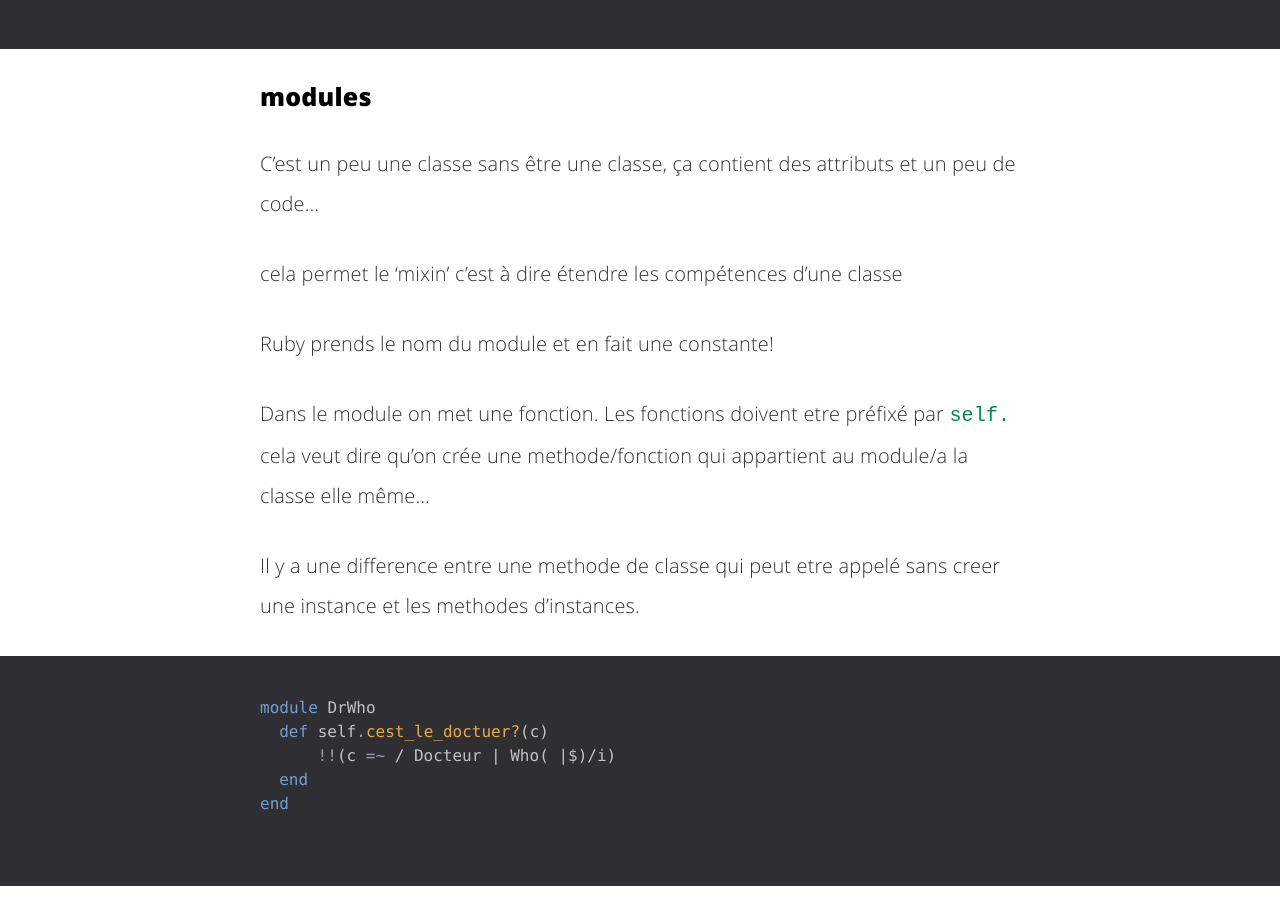
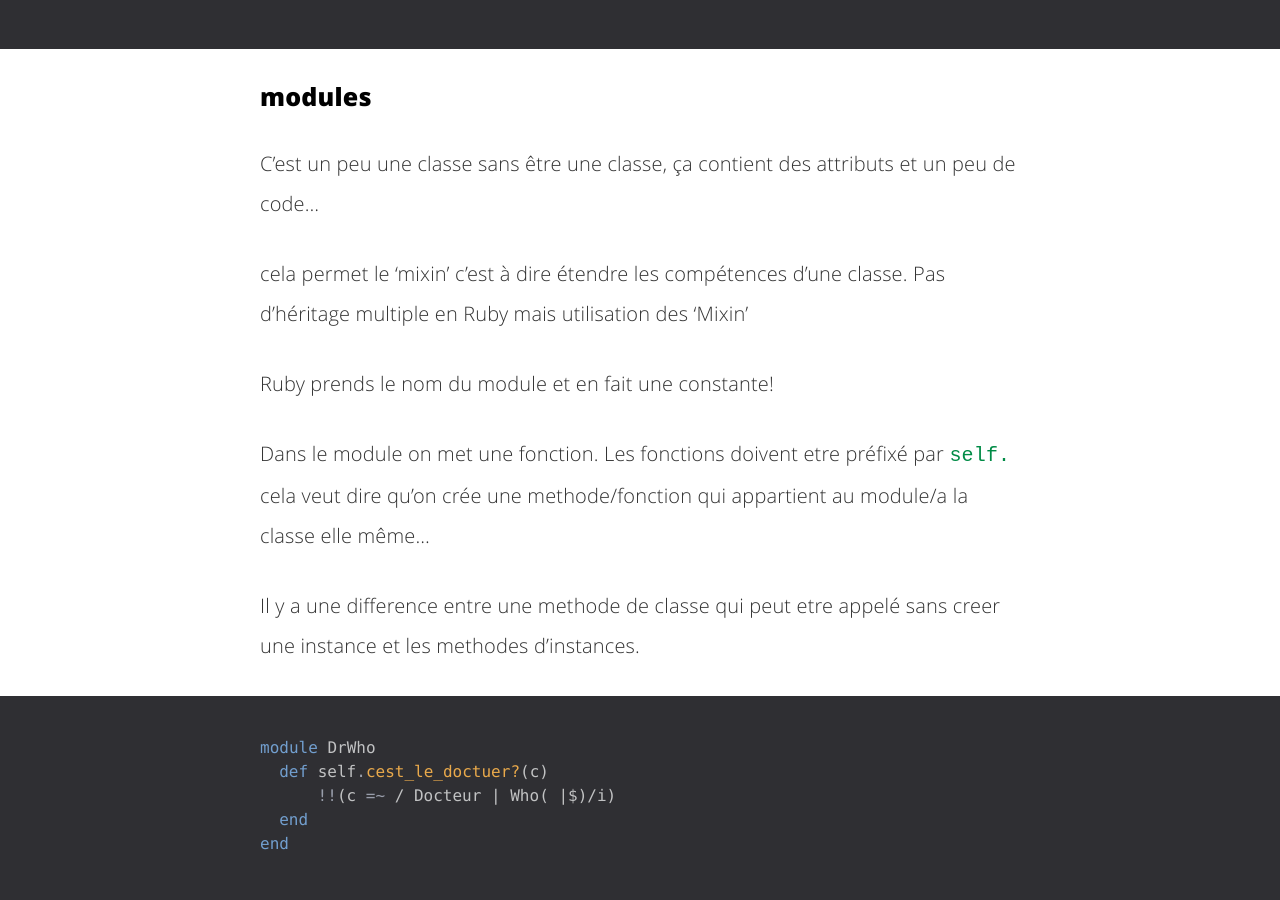
Before and after one commit to fasca/fasca.github.io, a Jekyll site: the page built from _posts/2016-10-26-ruby.md, in a window 1280 px wide and 900 px high, scrolled down 56779 px. Built offline with Jekyll 4.4.1, drawn with Linux system fonts in a browser that asks for light colours; comment, search, counter and statistics services are not loaded.

Commit message:
Update 2016-10-26-ruby.md

```diff
--- a/_posts/2016-10-26-ruby.md
+++ b/_posts/2016-10-26-ruby.md
@@ -1483,7 +1483,7 @@ end
 
 C'est un peu une classe sans être une classe, ça contient des attributs et un peu de code...
 
-cela permet le 'mixin' c'est à dire étendre les compétences d'une classe
+cela permet le 'mixin' c'est à dire étendre les compétences d'une classe. Pas d'héritage multiple en Ruby mais utilisation des 'Mixin'
 
 Ruby prends le nom du module et en fait une constante!
 
```
